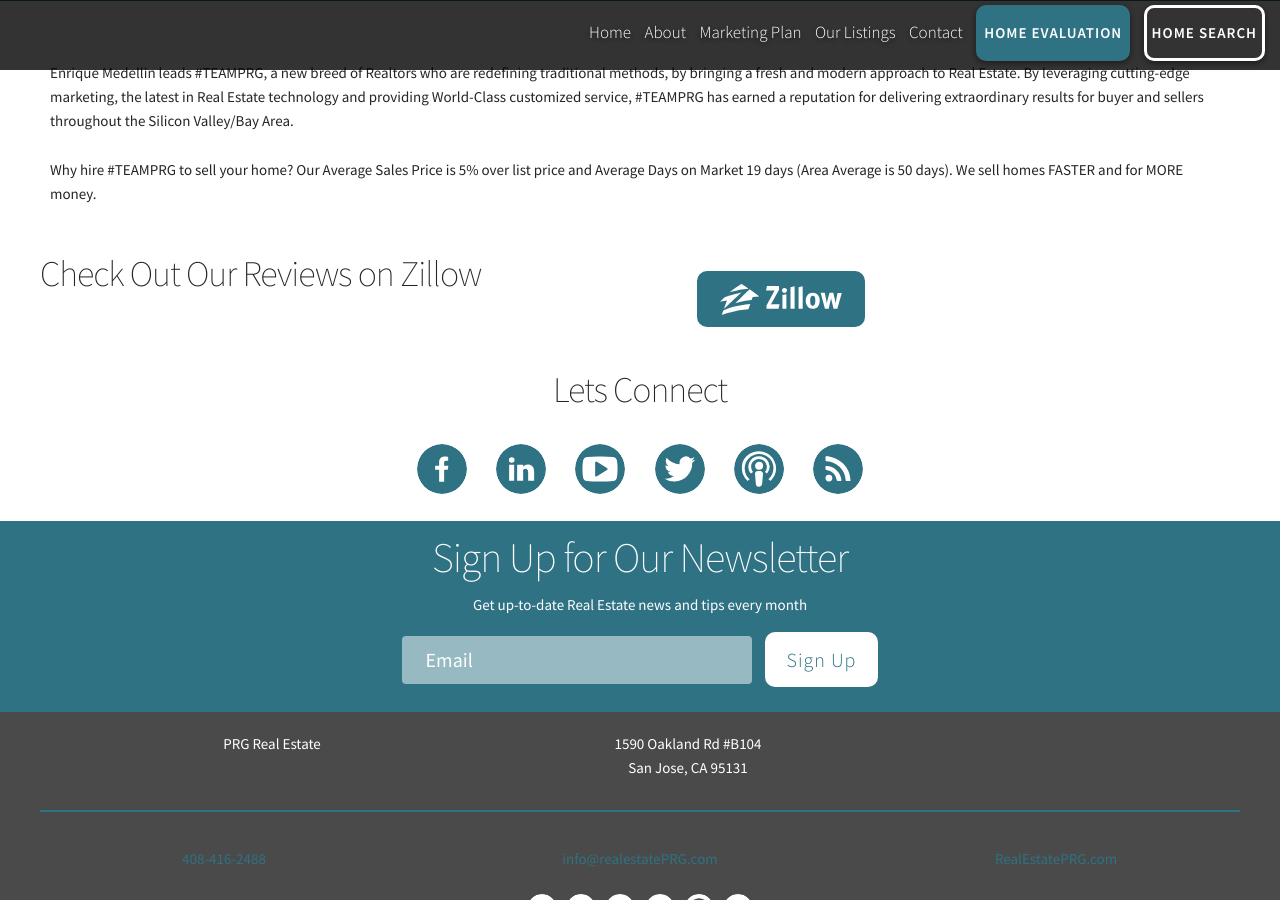
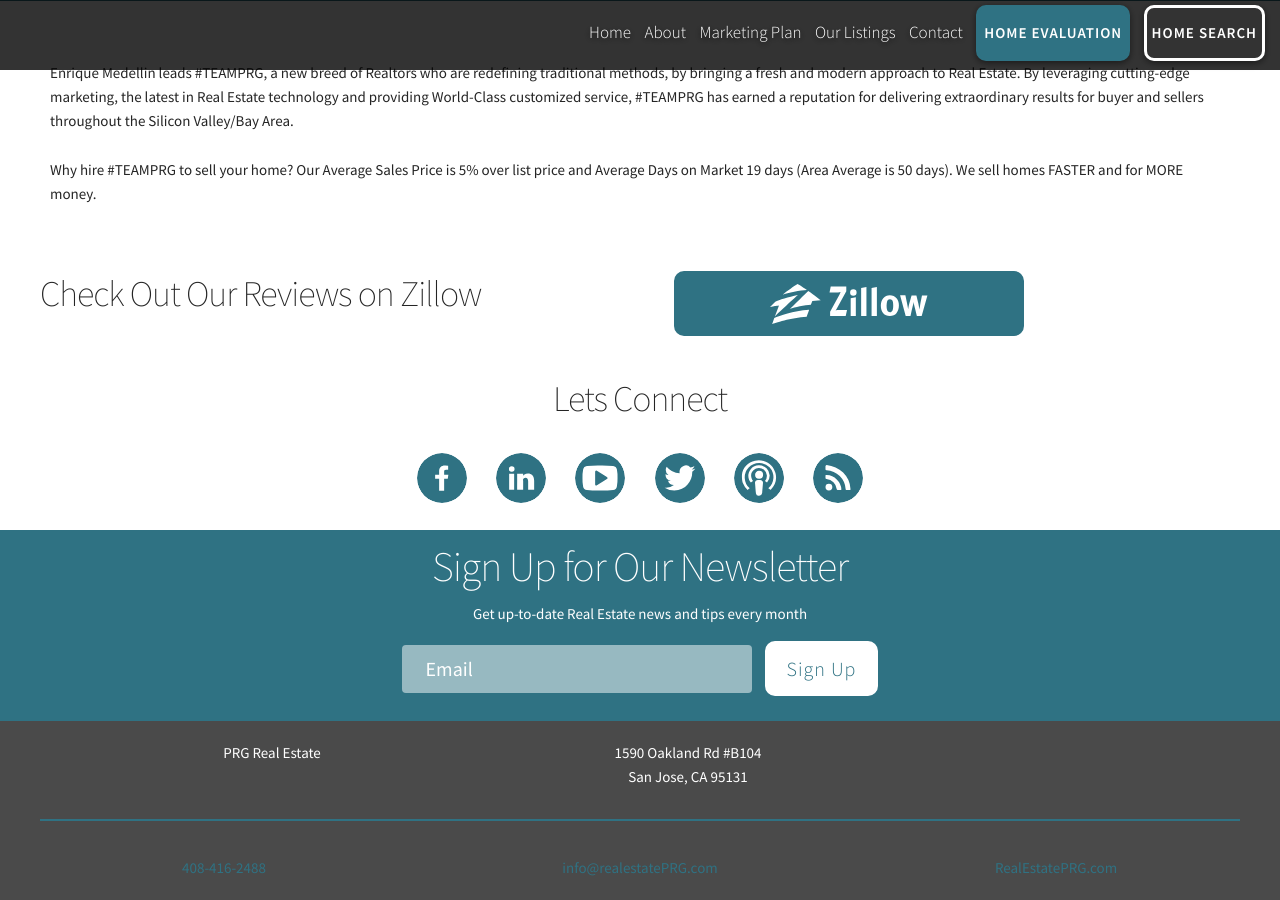
Before and after one commit to Vyralmarketing/Escrow, a Jekyll site: the page built from about.md, in a window 1280 px wide and 900 px high, scrolled down 569 px. Built offline with Jekyll 4.4.1, drawn with Linux system fonts in a browser that asks for light colours.

Commit message:
Updated '/_layouts/about.html' via CloudCannon

```diff
--- a/_layouts/about.html
+++ b/_layouts/about.html
@@ -41,9 +41,8 @@
 
 
         </div>
-        <div class="six columns">
              {% include review-buttons.html %}
-        </div>
+
         {% endif %}
       </div>
     </div>
```
